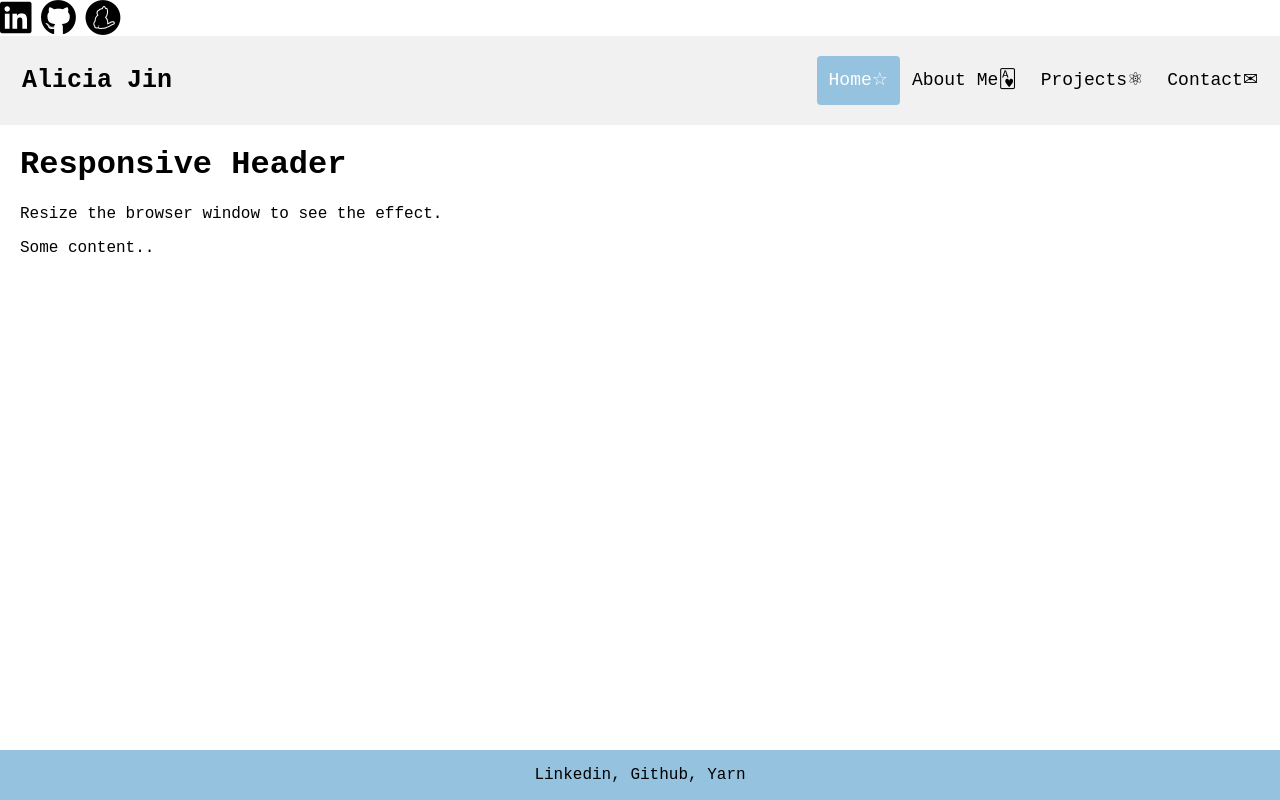
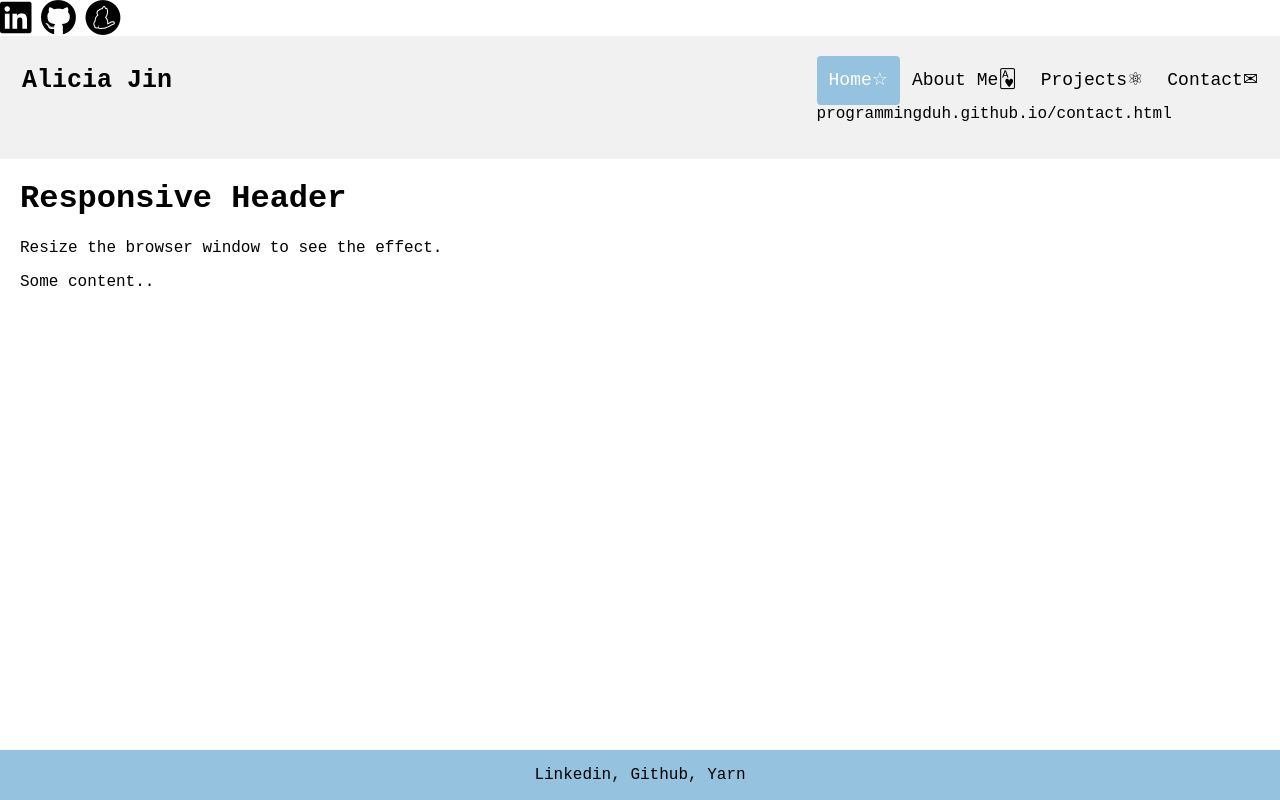
Before and after one commit to programmingduh/programmingduh.github.io, a plain HTML site: page index.html in a window 1280 px wide. Drawn offline with Linux system fonts and the light colour scheme.

Commit message:
Update index.html

```diff
--- a/index.html
+++ b/index.html
@@ -95,6 +95,11 @@ body{
       <a href="programmingduh.github.io/aboutme.html" href="about me">About Me🂱</a>
       <a href="programmingduh.github.io/projects.html" href="projects">Projects⚛︎</a>
       <a href="programmingduh.github.io/contact.html" href="contact">Contact✉︎</a>
+
+      <p>programmingduh.github.io/contact.html</p>
+
+
+
     </div>
 </div>
 
```
